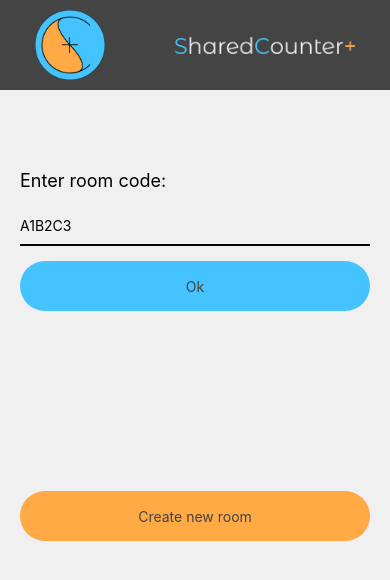
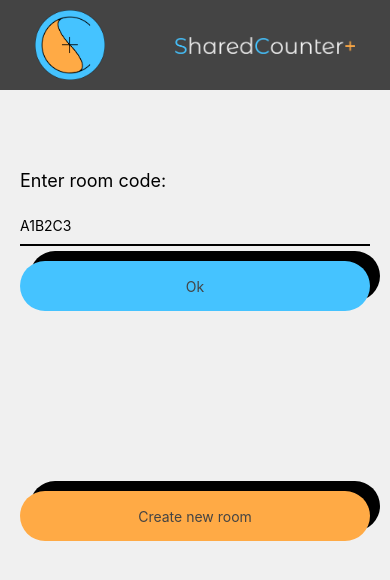
Before and after one commit to ETS-ReactNative5/shared_count, a React Native app: screen / in a window 390 px wide. Shown: the top 580 px of the page. Built offline with nearby package versions, Linux system fonts and the light colour scheme.

Commit message:
fixed apple button shadow

```diff
--- a/components/CountButton.jsx
+++ b/components/CountButton.jsx
@@ -40,7 +40,11 @@ const styles = StyleSheet.create({
         color: colors.dark,
         borderRadius: 200,
         shadowColor: "black",
-        elevation: 10
+        elevation: 10,
+        shadowOffset: {
+            height: -10,
+            width: 10
+        }
     },
     text: {
         fontSize: 60
--- a/components/elements.jsx
+++ b/components/elements.jsx
@@ -15,6 +15,10 @@ function Button ({ label, action, backgroundColor, textColor}) {
             borderRadius: 50,
             shadowColor: "black",
             elevation: 8,
+            shadowOffset: {
+                height: -10,
+                width: 10
+            }
         },
         text: {
             color: textColor
```
